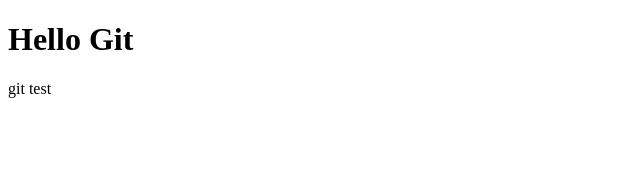
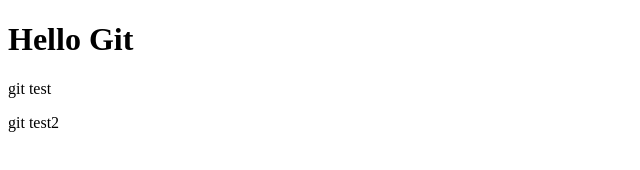
Before and after one commit to mymaryamyr/git-test, a website: page index.html in a window 1280 px wide. Shown: the full height of the page, 0-640 px from the left. Drawn offline with Linux system fonts and the light colour scheme.

Commit message:
second commit

```diff
--- a/index.html
+++ b/index.html
@@ -3,5 +3,6 @@
     <body>
         <h1>Hello Git</h1>
         <p>git test</p>
+        <p>git test2</p>
     </body>
 </html>
```
Also changed, not shown: package.json (added, +21 -0 lines), 1 other file.
